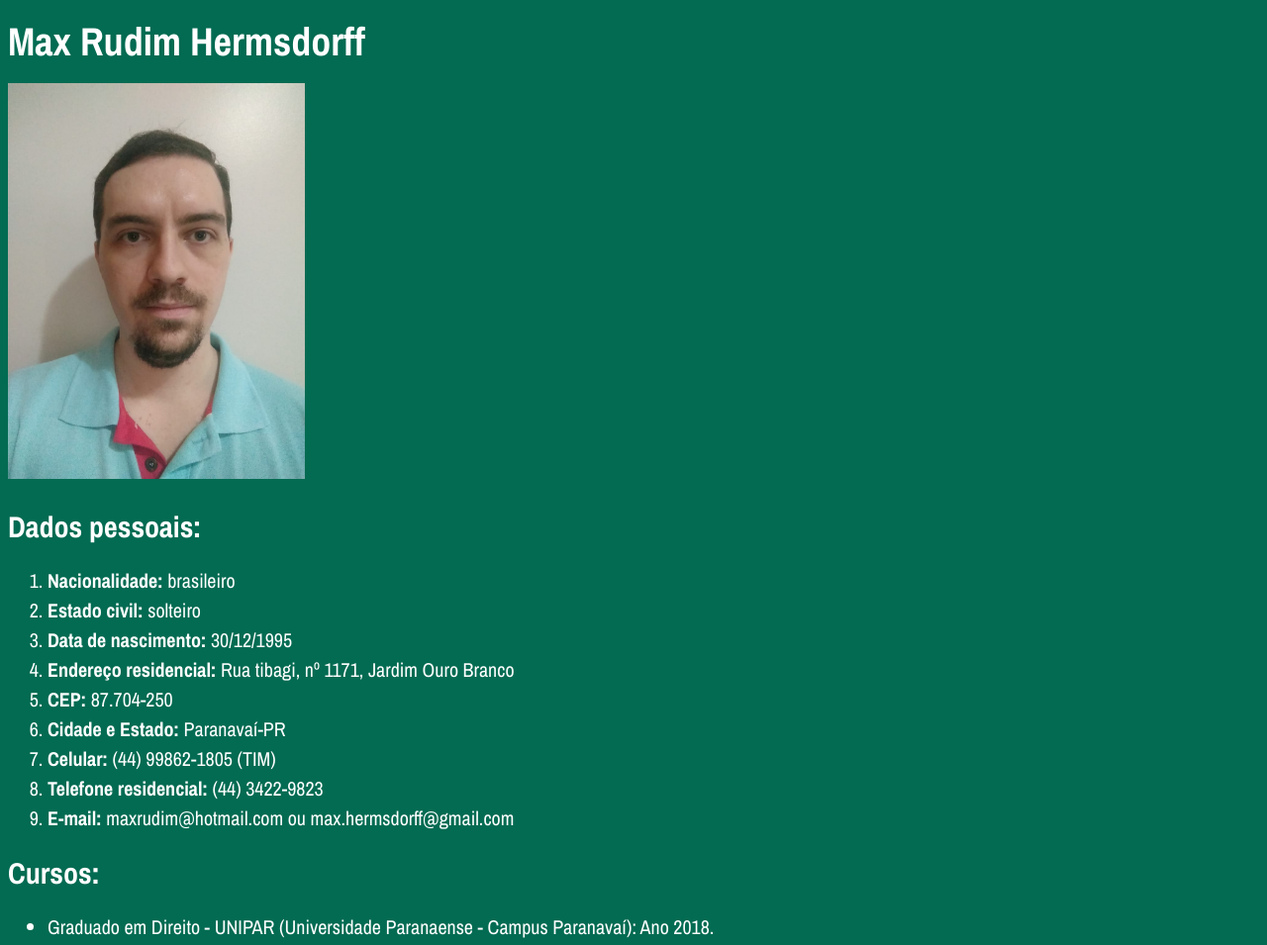
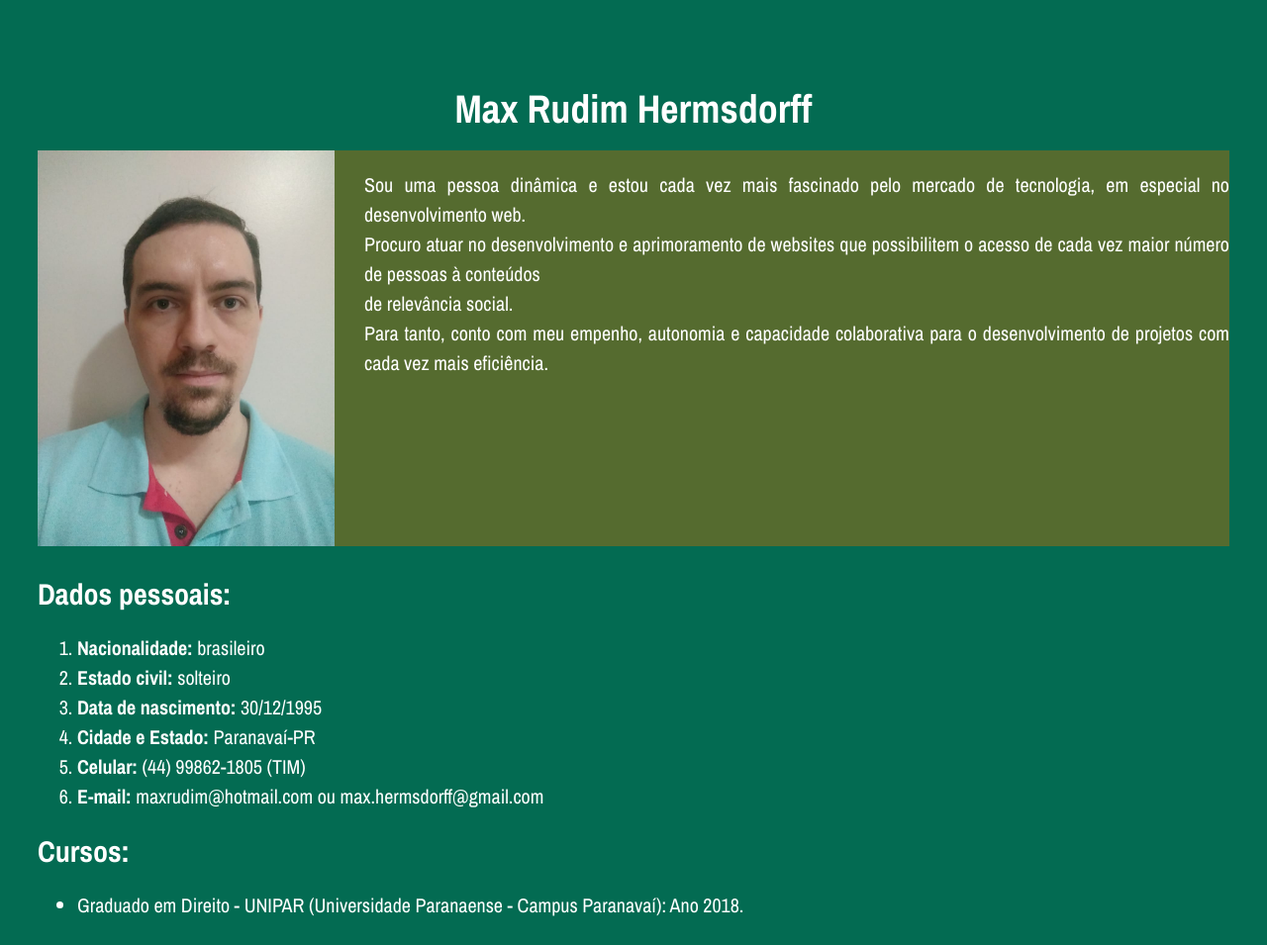
Before and after one commit to MaxRudim/portfolio, a plain HTML site: page index.html in a window 1280 px wide. Shown: the top 955 px of the page at 99% size. Drawn offline with nearby package versions, Linux system fonts and the light colour scheme.

Commit message:
Mudanças no layout da imagem e adiçao da descriçao sobre mim

```diff
--- a/index.html
+++ b/index.html
@@ -15,6 +15,8 @@
             font-size: 20px;
             line-height: 30px;
             border-left: 60px;
+            background-position: 50% 25%;
+            padding: 60px 30px 40px;
         }
         .subtitles-style {
             font-size: 30px;
@@ -22,21 +24,35 @@
         .links-style {
             font-size: 20px;
         }
+        .divdisplay {
+            display: inline-flex;
+            background-color: darkolivegreen;
+        }
+        .displaydesc {
+            padding-left: 30px;
+            text-align: justify;
+        }
+        #mainName {
+            text-align:center;
+        }
     </style>
 </head>
 <body>
-    <h1>Max Rudim Hermsdorff</h1>
+    <h1 id="mainName">Max Rudim Hermsdorff</h1>
+    <div class="divdisplay">
     <img src="perfil.jpeg" width="300px" Alt="Foto de perfil formal" id="perfil">
+    <p class="displaydesc">Sou uma pessoa dinâmica e estou cada vez mais fascinado pelo mercado de tecnologia, em especial no desenvolvimento web. <br>
+    Procuro atuar no desenvolvimento e aprimoramento de websites que possibilitem o acesso de cada vez maior número de pessoas à conteúdos <br>
+    de relevância social. <br>
+    Para tanto, conto com meu empenho, autonomia e capacidade colaborativa para o desenvolvimento de projetos com cada vez mais eficiência.</p>
+    </div>
     <h2 class="subtitles-style">Dados pessoais:</h2>
     <ol>
         <li><strong>Nacionalidade:</strong> brasileiro</li>
         <li><strong>Estado civil:</strong> solteiro</li>
         <li><strong>Data de nascimento:</strong> 30/12/1995</li>
-        <li><strong>Endereço residencial:</strong> Rua tibagi, nº 1171, Jardim Ouro Branco</li>
-        <li><strong>CEP:</strong> 87.704-250</li>
         <li><strong>Cidade e Estado:</strong> Paranavaí-PR</li>
         <li><strong>Celular:</strong> (44) 99862-1805 (TIM)</li>
-        <li><strong>Telefone residencial:</strong> (44) 3422-9823</li>
         <li><strong>E-mail:</strong> maxrudim@hotmail.com ou max.hermsdorff@gmail.com</li>
     </ol>
     <h2 class="subtitles-style">Cursos:</h2>
```
